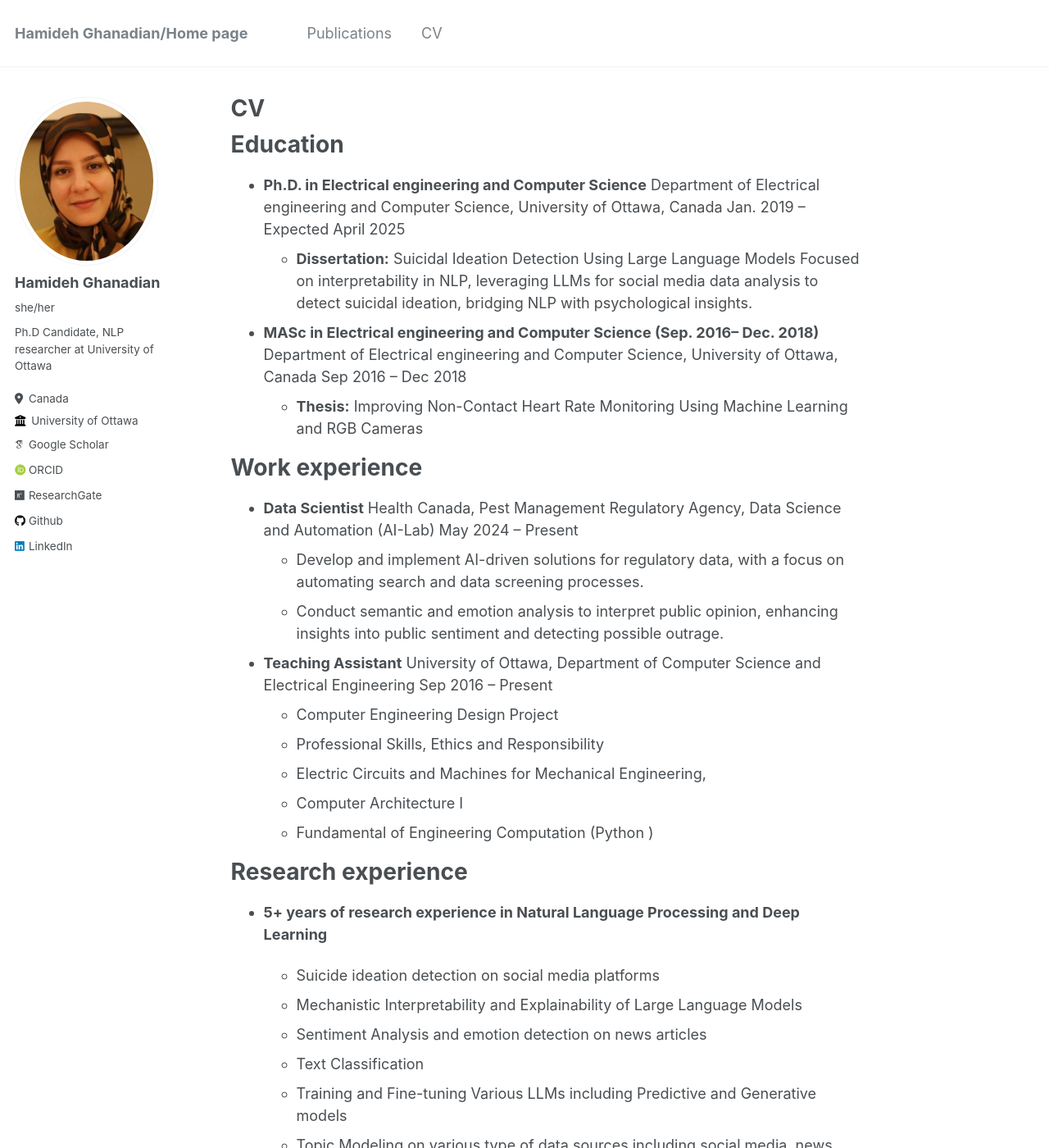
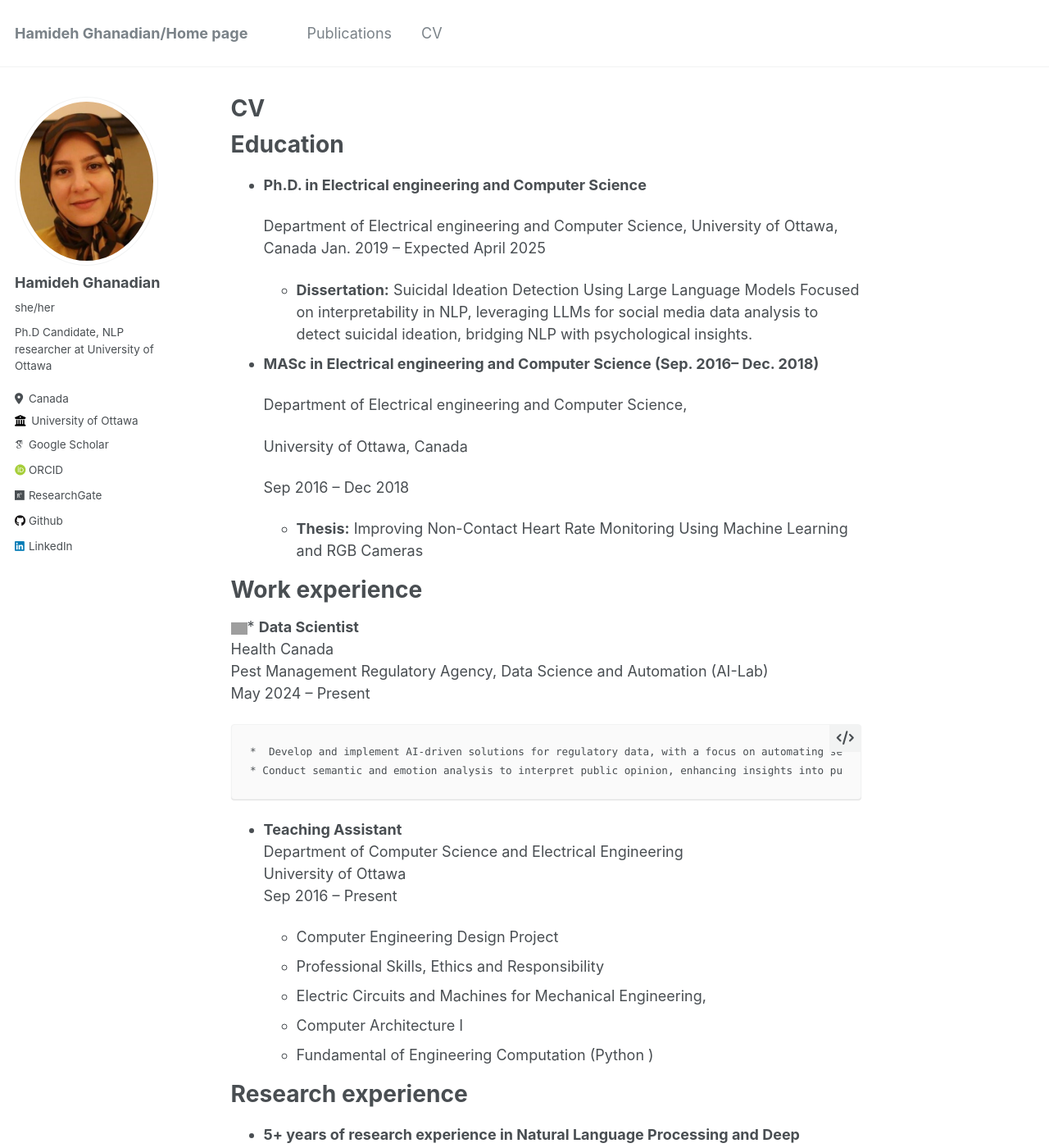
Before and after one commit to Hamideh-ghanadian/Hamideh-Ghanadian.github.io, a Jekyll site: the page built from _pages/cv.md, in a window 1280 px wide and 1400 px high. Shown: the whole window at 82% size. Built offline with Jekyll 4.4.1, drawn with Linux system fonts in a browser that asks for light colours; some web fonts are replaced; grey boxes are pictures that could not be loaded.

Commit message:
Update cv.md

```diff
--- a/_pages/cv.md
+++ b/_pages/cv.md
@@ -11,6 +11,7 @@ redirect_from:
 Education
 ======
 * **Ph.D. in Electrical engineering and Computer Science**
+
   Department of Electrical engineering and Computer Science,
   University of Ottawa, Canada
   Jan. 2019 – Expected April 2025
@@ -18,28 +19,35 @@ Education
 Focused on interpretability in NLP, leveraging LLMs for social media data analysis to detect suicidal ideation, bridging NLP with psychological insights.
 
 * **MASc in Electrical engineering and Computer Science (Sep. 2016– Dec. 2018)**
+
   Department of Electrical engineering and Computer Science,
+
   University of Ottawa, Canada
+
   Sep 2016 – Dec 2018
     * **Thesis:** Improving Non-Contact Heart Rate Monitoring Using Machine Learning and RGB Cameras
 
 Work experience
 ======
-* **Data Scientist**
-  Health Canada, Pest Management Regulatory Agency, Data Science and Automation (AI-Lab)
-  May 2024 – Present
-  *  Develop and implement AI-driven solutions for regulatory data, with a focus on automating search and data screening   processes.
-  * Conduct semantic and emotion analysis to interpret public opinion, enhancing insights into public sentiment and detecting possible outrage.
+<img src="URL_TO_YOUR_LOGO" alt="Logo" width="20" height="20">* **Data Scientist**<br>
+    Health Canada<br>
+    Pest Management Regulatory Agency, Data Science and Automation (AI-Lab)<br>
+    May 2024 – Present<br>
+
+    *  Develop and implement AI-driven solutions for regulatory data, with a focus on automating search and data screening   processes.
+    * Conduct semantic and emotion analysis to interpret public opinion, enhancing insights into public sentiment and detecting possible outrage.
 
 
-* **Teaching Assistant**
-University of Ottawa, Department of Computer Science and Electrical Engineering
-Sep 2016 – Present
-  *	Computer Engineering Design Project
-  *	Professional Skills, Ethics and Responsibility
-  *	Electric Circuits and Machines for Mechanical Engineering,
-  *	Computer Architecture I
-  *	Fundamental of Engineering Computation (Python )
+* **Teaching Assistant**<br>
+    Department of Computer Science and Electrical Engineering<br>
+    University of Ottawa<br>
+    Sep 2016 – Present<br>
+
+    * Computer Engineering Design Project
+    * Professional Skills, Ethics and Responsibility
+    * Electric Circuits and Machines for Mechanical Engineering,
+    * Computer Architecture I
+    * Fundamental of Engineering Computation (Python )
 
 
 Research experience
```
